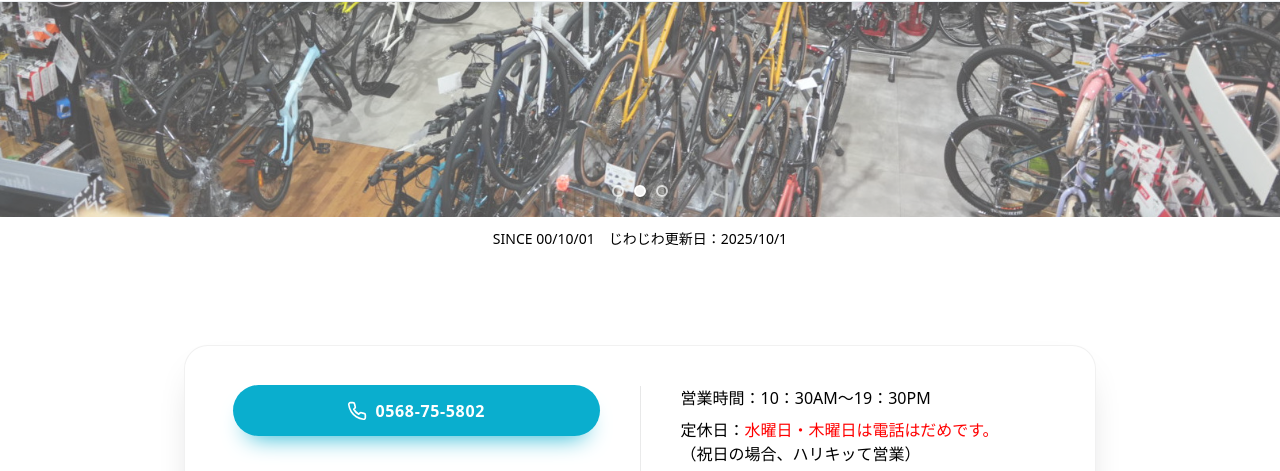
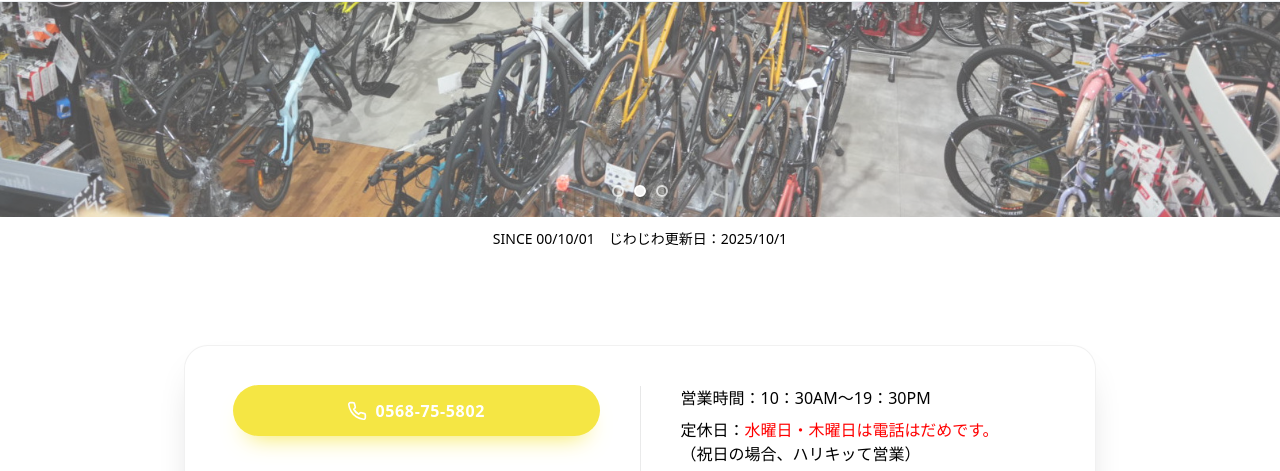
Before and after one commit to rish314/chari-u-new-template, a plain HTML site: page index.html in a window 1280 px wide. In both pictures the pointer is over the link 416 px from the left and 734 px from the top of the page. Shown: the part 323-794 px from the top of the page. Drawn offline with Linux system fonts and the light colour scheme; a web font is replaced by a local one.

Commit message:
「お問い合わせ」ボタンの背景色、ホバー時の色、影のスタイルを更新し、「更新日」同期ロジックをフッターから削除

```diff
--- a/css/styles.css
+++ b/css/styles.css
@@ -171,7 +171,7 @@ footer {
   gap: 0.5rem;
   padding: 0.85rem 2.25rem;
   border-radius: 9999px;
-  background-color: #006d9b;
+  background-color: #fa722d;
   color: #ffffff;
   font-size: 1rem;
   font-weight: 700;
@@ -181,9 +181,9 @@ footer {
 }
 
 .contact-cta-button:hover {
-  background-color: #0aaece;
+  background-color: #f5e644;
   transform: translateY(-1px);
-  box-shadow: 0 14px 24px -14px rgb(10, 174, 206);
+  box-shadow: 0 14px 24px -14px rgb(245, 230, 68);
 }
 
 .contact-cta-icon {
--- a/js/footer_component.js
+++ b/js/footer_component.js
@@ -23,7 +23,6 @@ class FooterComponent extends HTMLElement {
             const html = await response.text();
             this.innerHTML = html;
             // After rendering the footer, update the last-updated date from news.html
-            this.updateLastUpdatedFromNews();
         } catch (error) {
             console.error('Error loading footer component:', error);
             // Fallback to a simple footer if the fetch fails
```
